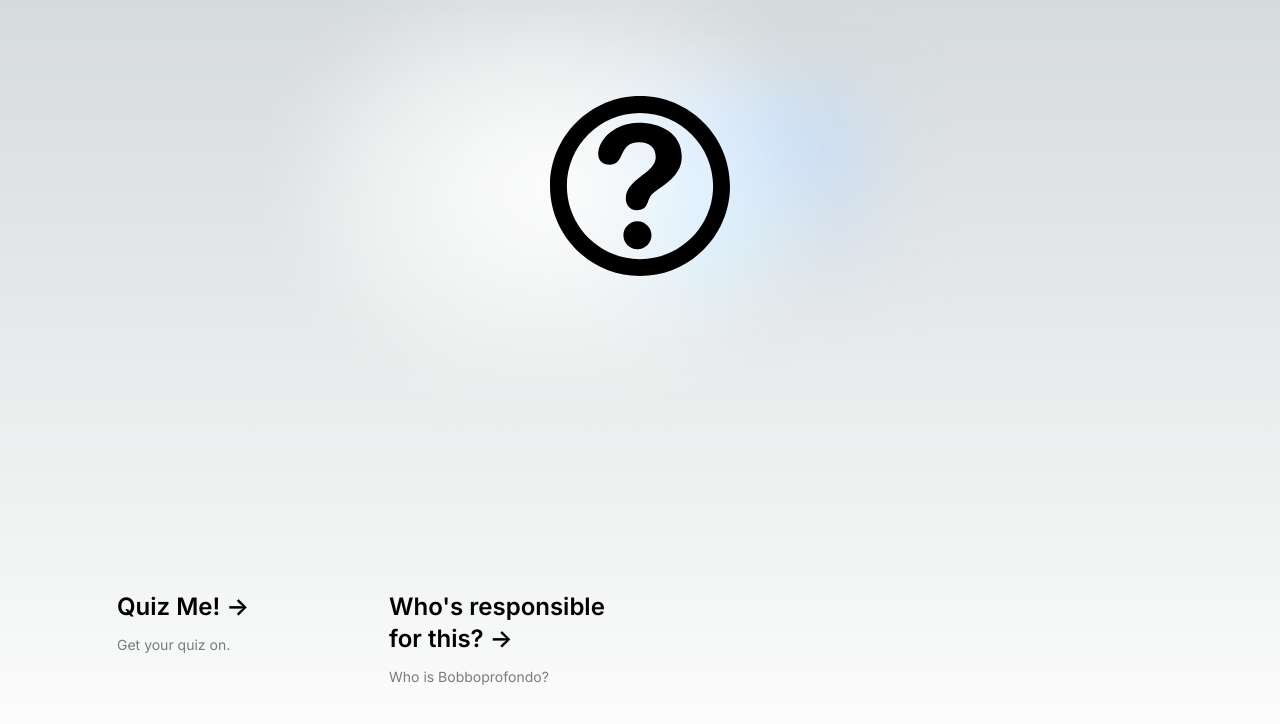
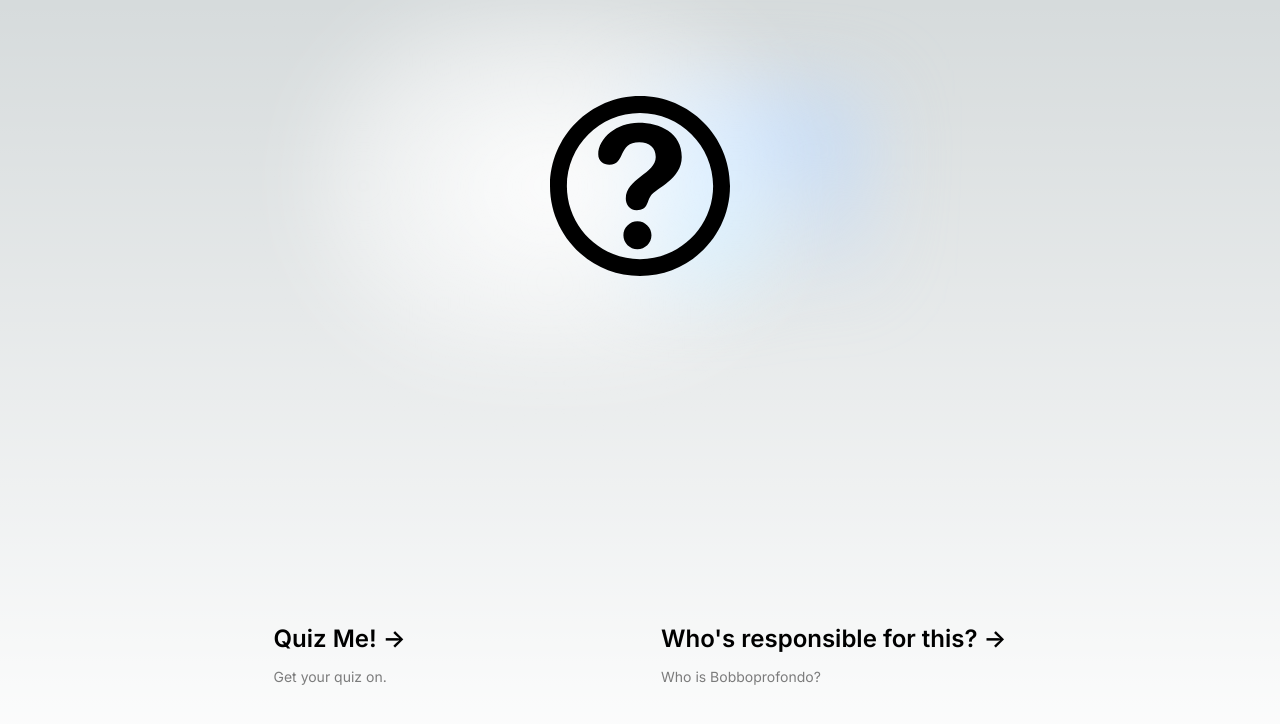
Before and after one commit to bobboprofondo/quiztime, a Next.js app: page / in a window 1280 px wide. Shown: the top 724 px of the page. Built offline with nearby package versions, Linux system fonts and the light colour scheme.

Commit message:
title tweaks

```diff
--- a/src/app/layout.tsx
+++ b/src/app/layout.tsx
@@ -5,8 +5,8 @@ import { Inter } from 'next/font/google'
 const inter = Inter({ subsets: ['latin'] })
 
 export const metadata: Metadata = {
-  title: 'Create Next App',
-  description: 'Generated by create next app',
+  title: 'Quiztime Funtime',
+  description: 'A bobboprofondo project',
 }
 
 export default function RootLayout({
--- a/src/app/page.tsx
+++ b/src/app/page.tsx
@@ -14,7 +14,7 @@ export default function Home() {
         />
       </div>
 
-      <div className="mb-32 grid text-center lg:mb-0 lg:grid-cols-4 lg:text-left">
+      <div className="mb-32 grid text-center lg:mb-0 lg:grid-cols-2 lg:text-left">
         <a
           href="https://nextjs.org/docs?utm_source=create-next-app&utm_medium=appdir-template&utm_campaign=create-next-app"
           className="group rounded-lg border border-transparent px-5 py-4 transition-colors hover:border-gray-300 hover:bg-gray-100 hover:dark:border-neutral-700 hover:dark:bg-neutral-800/30"
```
